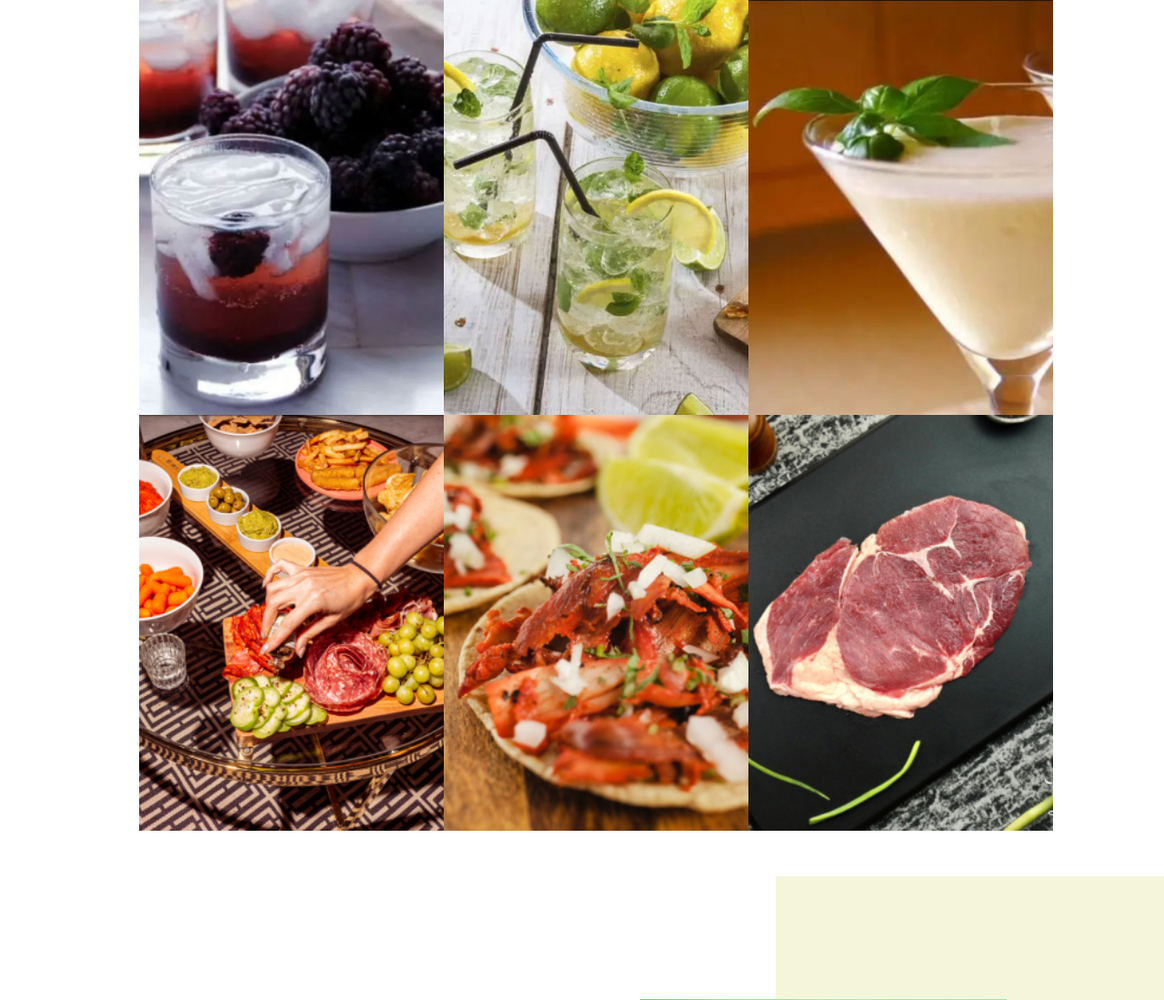
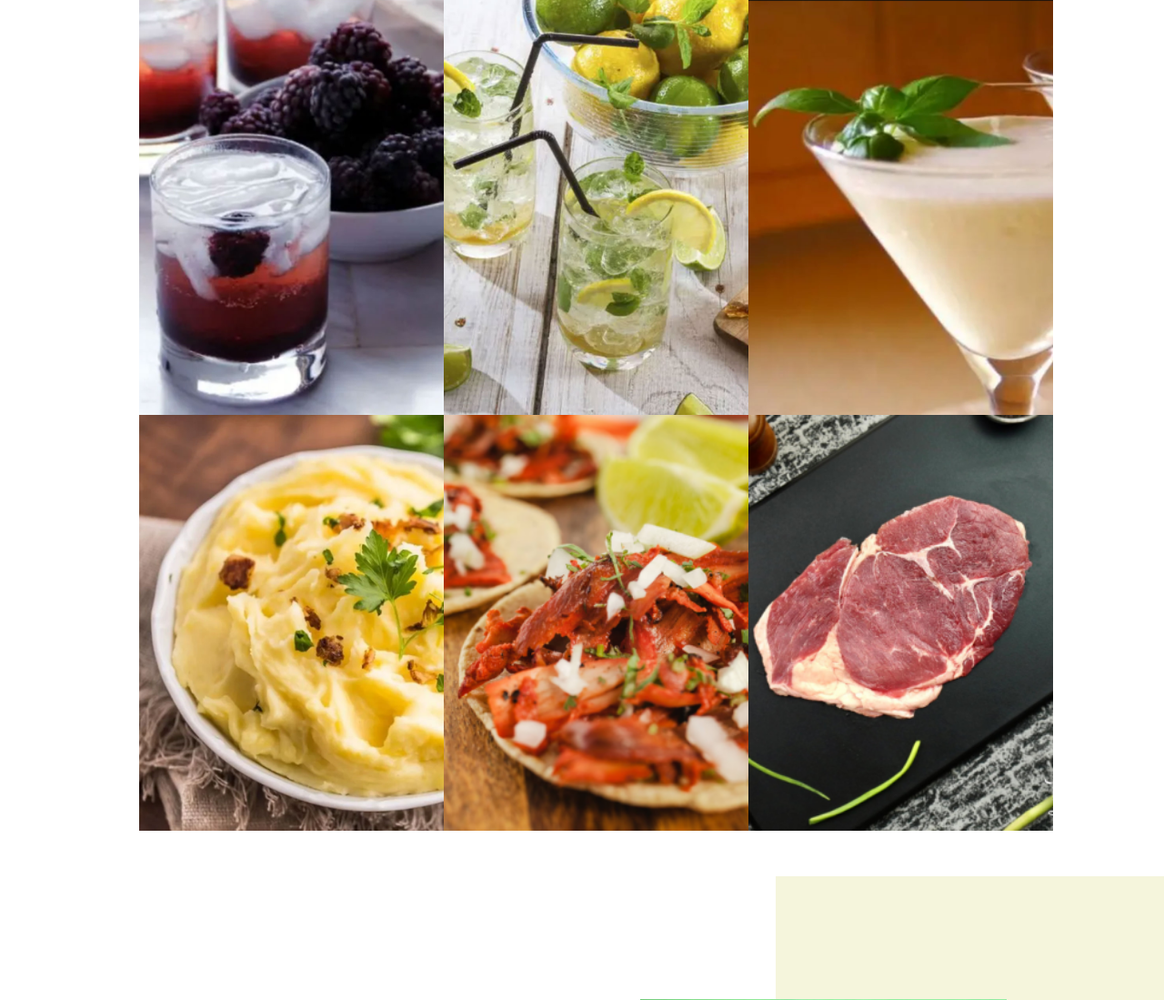
Before and after one commit to Zerik20/DosReyes, a PHP site: the page made by mix_&_food.php in a window 1280 px wide. Shown: the part 1786-2885 px from the top of the page at 91% size. Run offline with PHP 8.4, Linux system fonts and the light colour scheme; some libraries are stand-ins or nearby versions; some web fonts are replaced.

Commit message:
Se corrijio la foto del pure de papas

```diff
--- a/mix_&_food.php
+++ b/mix_&_food.php
@@ -129,7 +129,7 @@
             </li>
             <li data-image-type="all,salados">
             <a class="text-center w-100" href="#Comida10" title="Image10">
-                <img class="w-100" src="img/BOTANAS.png" alt="Image10">
+                <img class="w-100" src="img/Comida10.jpg" alt="Image10">
                 <div class="overlay">
                 <span class="title">Puré de papa con tocino</span>
 
```
